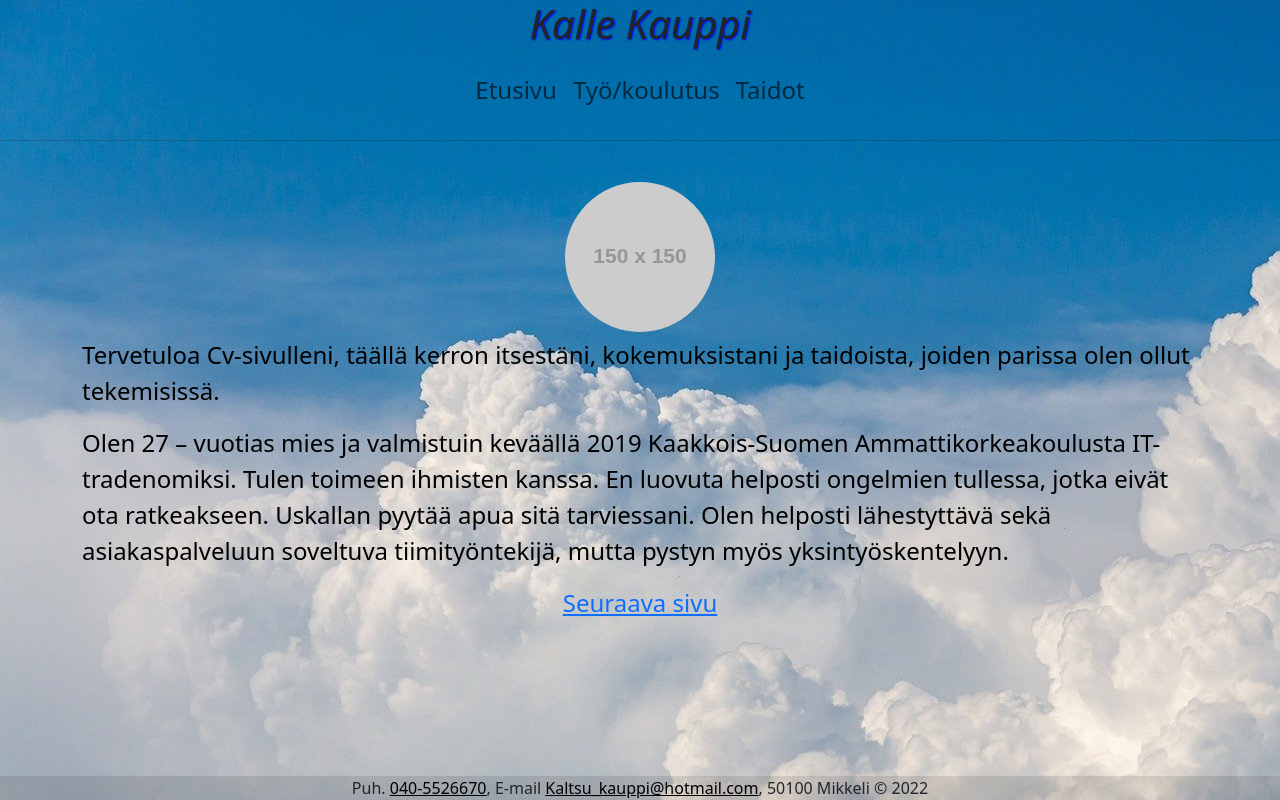
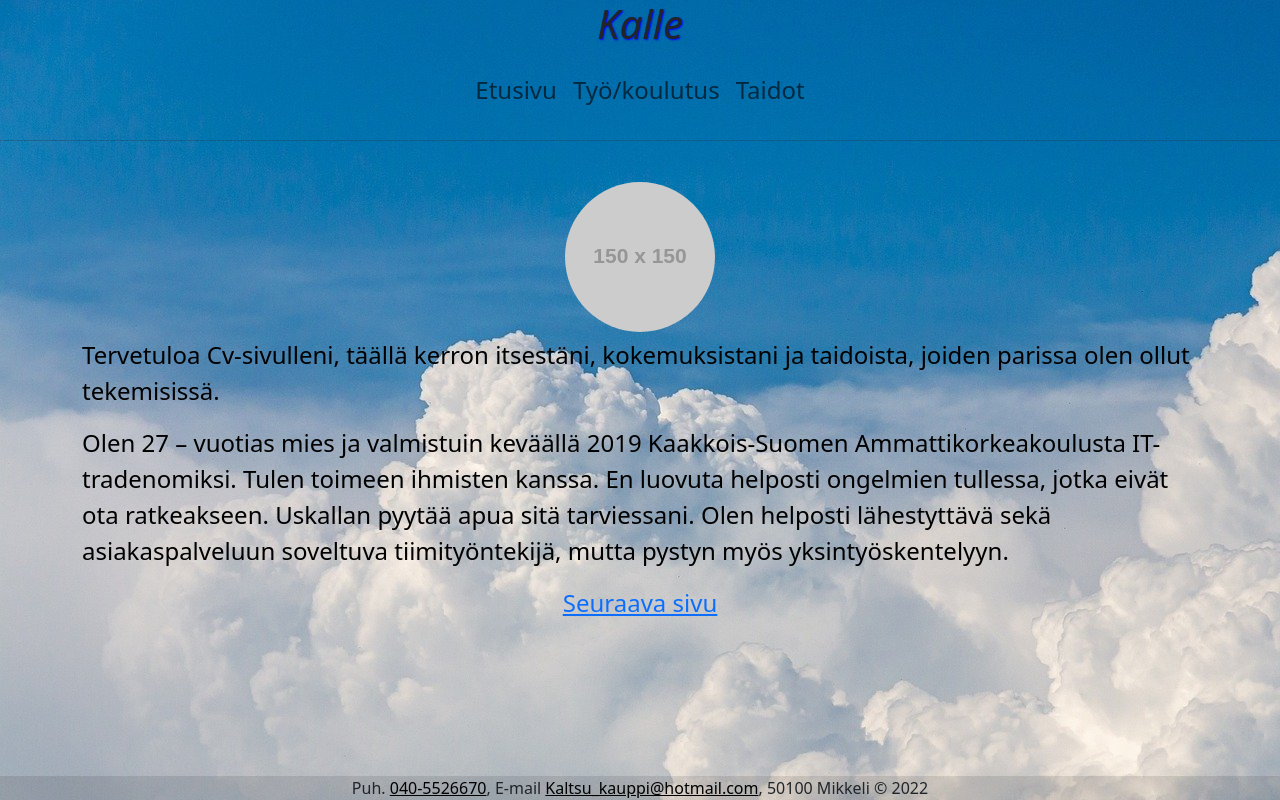
Before and after one commit to Kapa95/Kapa95.github.io, a plain HTML site: page index.html in a window 1280 px wide. Drawn offline with nearby package versions, Linux system fonts and the light colour scheme; placeholder pictures from the web are drawn by us.

Commit message:
Update logo.html

```diff
--- a/elements/logo.html
+++ b/elements/logo.html
@@ -1 +1 @@
-<div id="logo"><h1><i>Kalle Kauppi</i></h1></div>
+<div id="logo"><h1><i>Kalle</i></h1></div>
```
